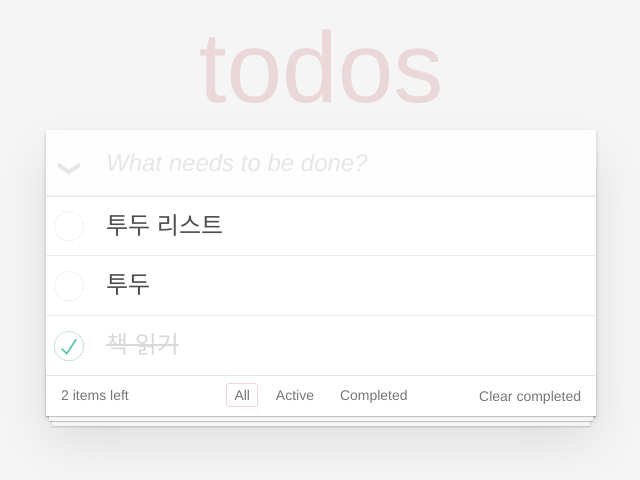
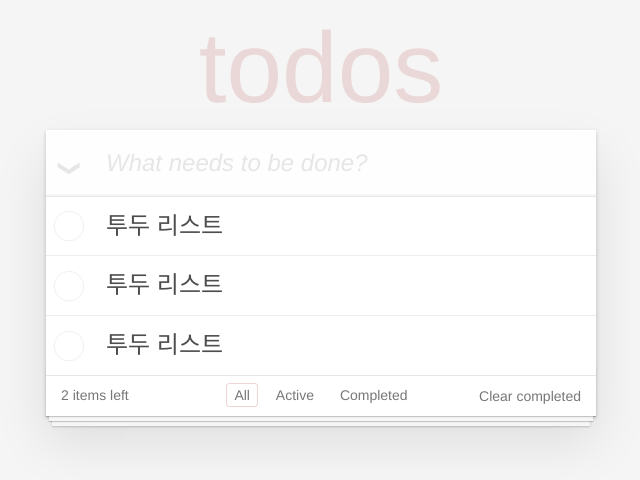
Before and after one commit to ritajeong/react-todo, a React app: page / in a window 1280 px wide. Shown: the top 480 px of the page, without its empty margins (319-959 px from the left). Built offline with nearby package versions, Linux system fonts and the light colour scheme.

Commit message:
feat: useState로 분리, map으로 출력

```diff
--- a/src/components/Main.jsx
+++ b/src/components/Main.jsx
@@ -1,4 +1,4 @@
-import React from 'react';
+import React, {useState} from 'react';
 
 function TodoItem({ content, completed }){
     return (
@@ -14,14 +14,18 @@ function TodoItem({ content, completed }){
 }
 
 export default function Main() {
+  const [todoList, setTodoList] = useState([
+    {content: "투두 리스트", completed: false},
+    {content: "투두 리스트", completed: false},
+    {content: "투두 리스트", completed: false},
+  ]);
+
   return (
     <section className="main">
         <input id="toggle-all" className="toggle-all" type="checkbox" checked={false} />
         <label htmlFor="toggle-all"></label>
         <ul className="todo-list">
-            <TodoItem content={"투두 리스트"} completed={false} />
-            <TodoItem content={"투두"} completed={false} />
-            <TodoItem content={"책 읽기"} completed={true} />
+            {todoList.map(todo => <TodoItem {...todo} />)}
         </ul>
     </section>
   )
```
